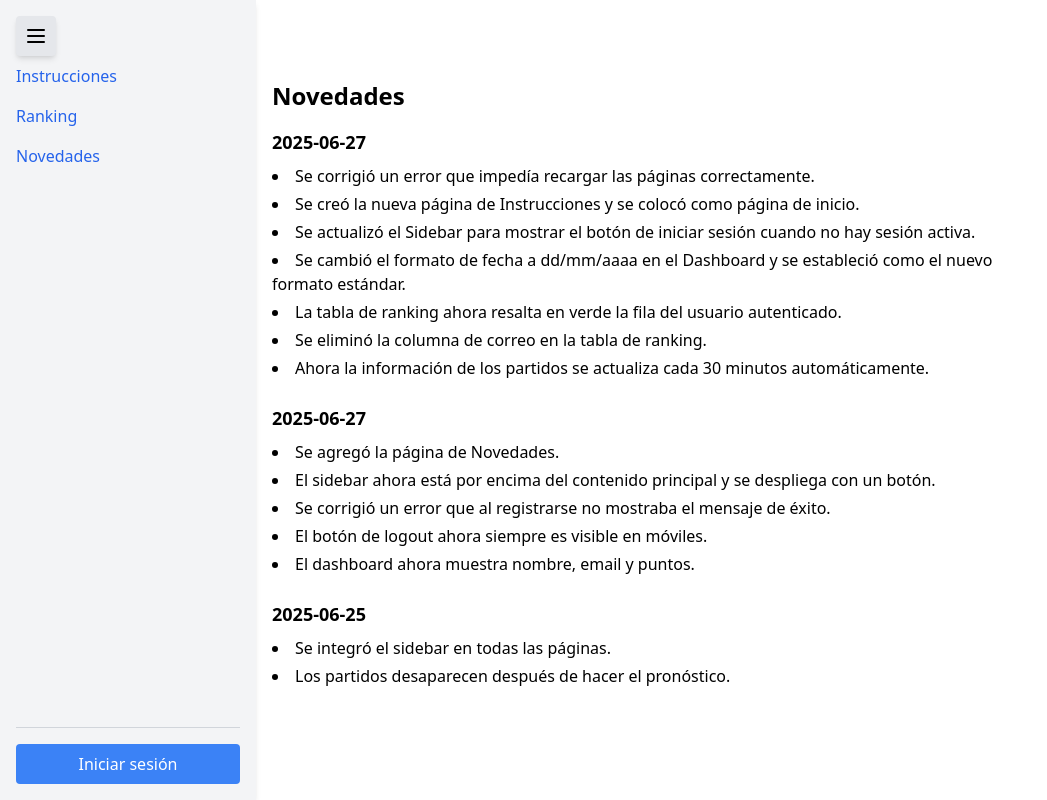
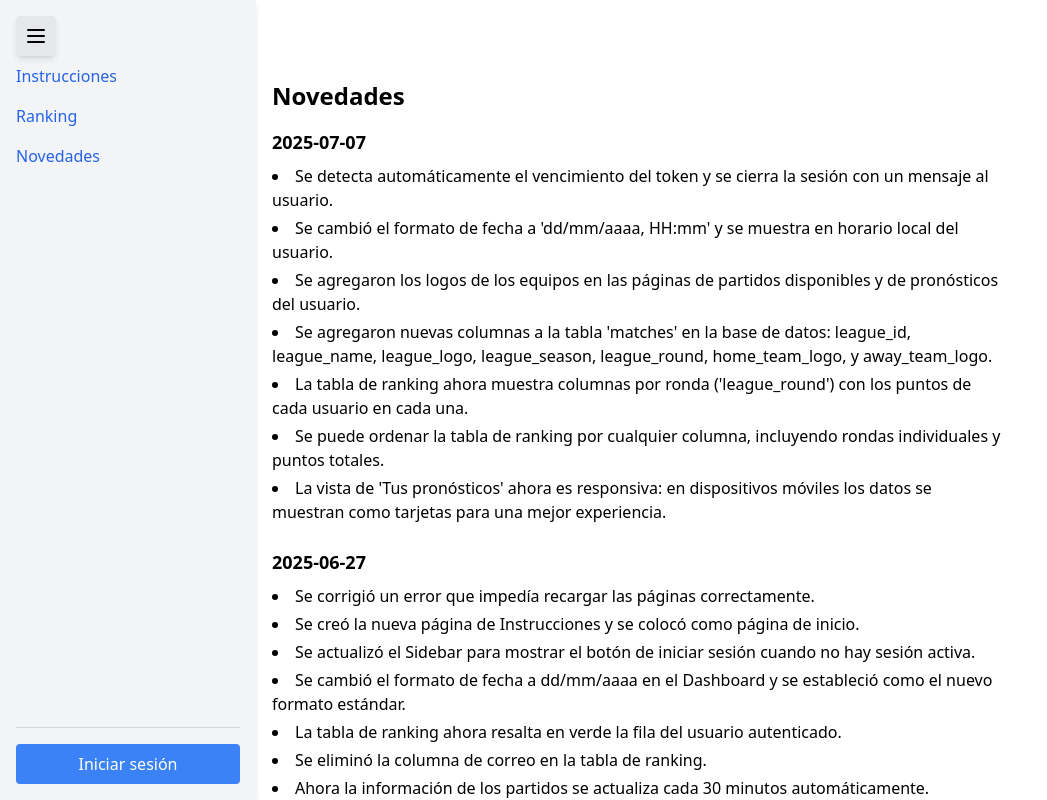
Before and after one commit to rogeliolopezcamara/quiniela-app, a React (Vite) app in the folder quiniela-frontend/: page /changelog in a window 1280 px wide. Shown: the top 800 px of the page, without its empty margins (0-1047 px from the left). Built offline with nearby package versions, Linux system fonts and the light colour scheme; no server answers.

Commit message:
Agregar los cambios en changelog

```diff
--- a/quiniela-frontend/src/components/Changelog.jsx
+++ b/quiniela-frontend/src/components/Changelog.jsx
@@ -2,6 +2,18 @@
 import Sidebar from "./Sidebar";
 
 const changelogEntries = [
+{
+  date: "2025-07-07",
+  items: [
+    "Se detecta automáticamente el vencimiento del token y se cierra la sesión con un mensaje al usuario.",
+    "Se cambió el formato de fecha a 'dd/mm/aaaa, HH:mm' y se muestra en horario local del usuario.",
+    "Se agregaron los logos de los equipos en las páginas de partidos disponibles y de pronósticos del usuario.",
+    "Se agregaron nuevas columnas a la tabla 'matches' en la base de datos: league_id, league_name, league_logo, league_season, league_round, home_team_logo, y away_team_logo.",
+    "La tabla de ranking ahora muestra columnas por ronda ('league_round') con los puntos de cada usuario en cada una.",
+    "Se puede ordenar la tabla de ranking por cualquier columna, incluyendo rondas individuales y puntos totales.",
+    "La vista de 'Tus pronósticos' ahora es responsiva: en dispositivos móviles los datos se muestran como tarjetas para una mejor experiencia.",
+  ],
+},
 {
 date: "2025-06-27",
 items: [
```
